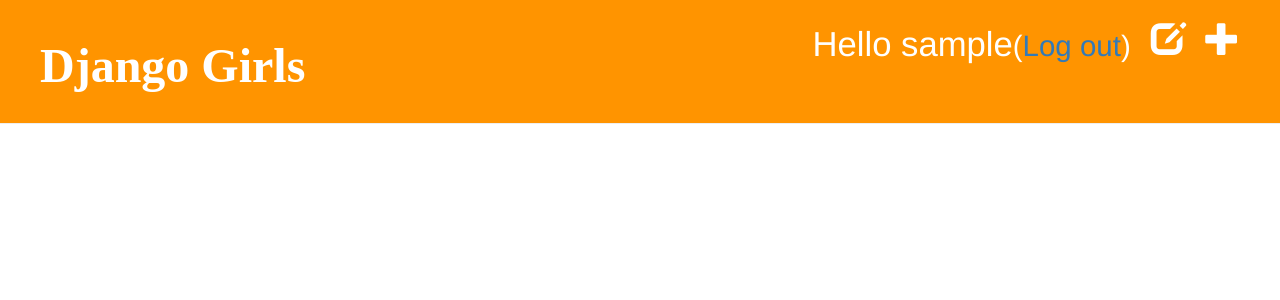
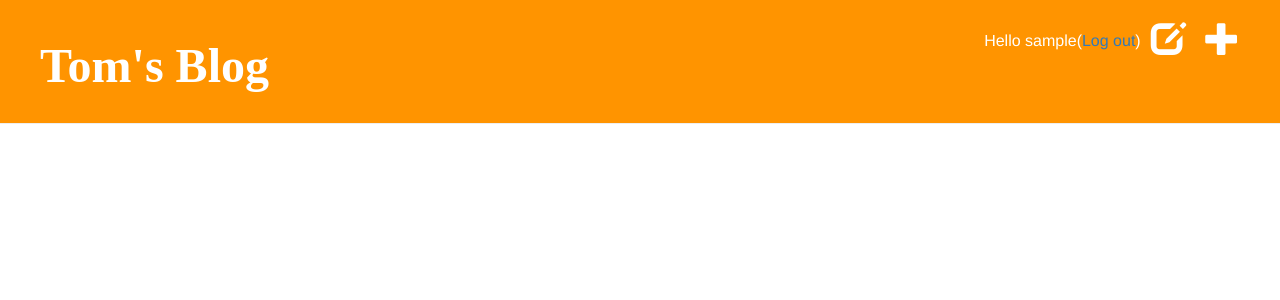
Before and after one commit to tombrereton/djangoblog, a Django app: a page that uses blog/templates/blog/base.html in a window 1280 px wide. Shown: the top 300 px of the page. Run offline with Django 3.2, Linux system fonts and the light colour scheme; the visitor is signed in with stand-in values (Sample User, id 1); data that the repository does not hold is empty; some libraries are stand-ins or nearby versions.

Commit message:
Changed the layout of 'hello user'.

```diff
--- a/blog/static/css/blog.css
+++ b/blog/static/css/blog.css
@@ -37,6 +37,14 @@ h1, h2, h3, h4 {
     margin-right: 20px;
 }
 
+.top-menu-small, .top-menu:hover, .top-menu:visited {
+    color: #ffffff;
+    float: right;
+    font-size: 12pt;
+    margin-right: 10px;
+    margin-top: 10px;
+}
+
 .post {
     margin-bottom: 70px;
 }
--- a/blog/templates/blog/base.html
+++ b/blog/templates/blog/base.html
@@ -11,11 +11,11 @@
           {% if user.is_authenticated %}
           <a href="{% url 'post_new' %}" class="top-menu"><span class="glyphicon glyphicon-plus"></span></a>
           <a href="{% url 'post_draft_list' %}" class="top-menu"><span class="glyphicon glyphicon-edit"></span></a>
-          <p class="top-menu">Hello {{ user.username }}<small>(<a href="{% url 'django.contrib.auth.views.logout' %}">Log out</a>)</small></p>
+          <p class="top-menu-small">Hello {{ user.username }}<tiny>(<a href="{% url 'django.contrib.auth.views.logout' %}">Log out</a>)</tiny></p>
           {% else %}
           <a href="{% url 'django.contrib.auth.views.login' %}" class="top-menu"><span class="glyphicon glyphicon-lock"></span></a>
           {% endif %}
-          <h1><a href="{% url 'blog.views.post_list' %}">Django Girls</a></h1>
+          <h1><a href="{% url 'blog.views.post_list' %}">Tom's Blog</a></h1>
       </div>
       <div class="content">
           <div class="row">
```
